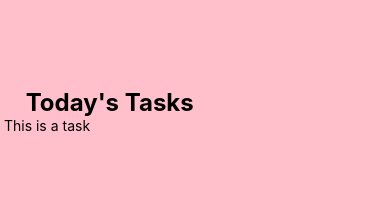
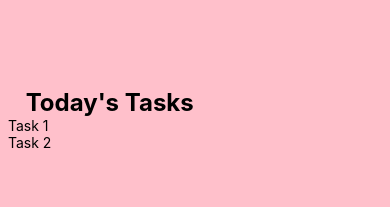
Before and after one commit to mahtabesmaeili1/toDo, a React Native app: screen / in a window 390 px wide. Shown: the top 207 px of the page. Built offline with nearby package versions, Linux system fonts and the light colour scheme.

Commit message:
added props for tasks

```diff
--- a/App.js
+++ b/App.js
@@ -9,7 +9,8 @@ export default function App() {
       </View>
       <View style={styles.items}>
         {/* this is where the tasks will go */}
-        <Task />
+        <Task text={" Task 1"} />
+        <Task text={" Task 2"} />
       </View>
     </View>
   );
--- a/components/Task.js
+++ b/components/Task.js
@@ -1,9 +1,9 @@
 import React from "react";
 import { View, Text, StyleSheet } from "react-native";
-const Task = () => {
+const Task = (props) => {
   return (
     <View>
-      <Text> This is a task</Text>
+      <Text> {props.text} </Text>
     </View>
   );
 };
```
